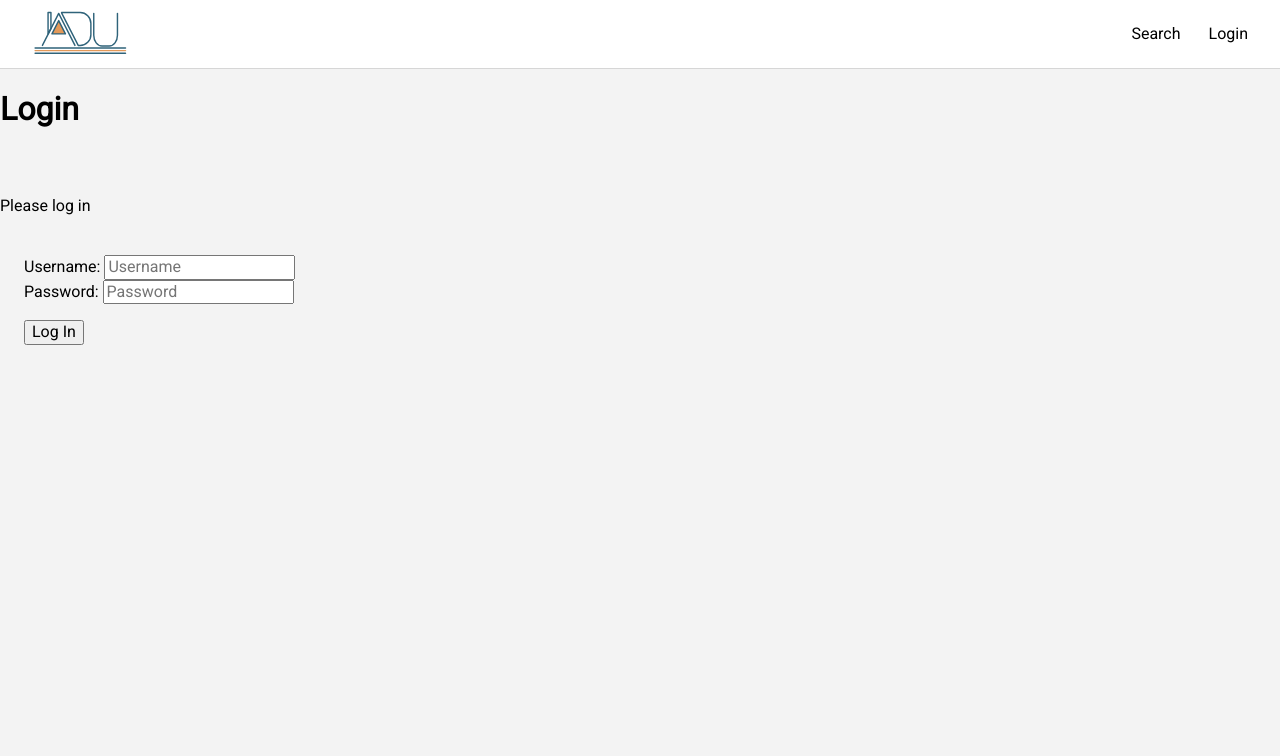
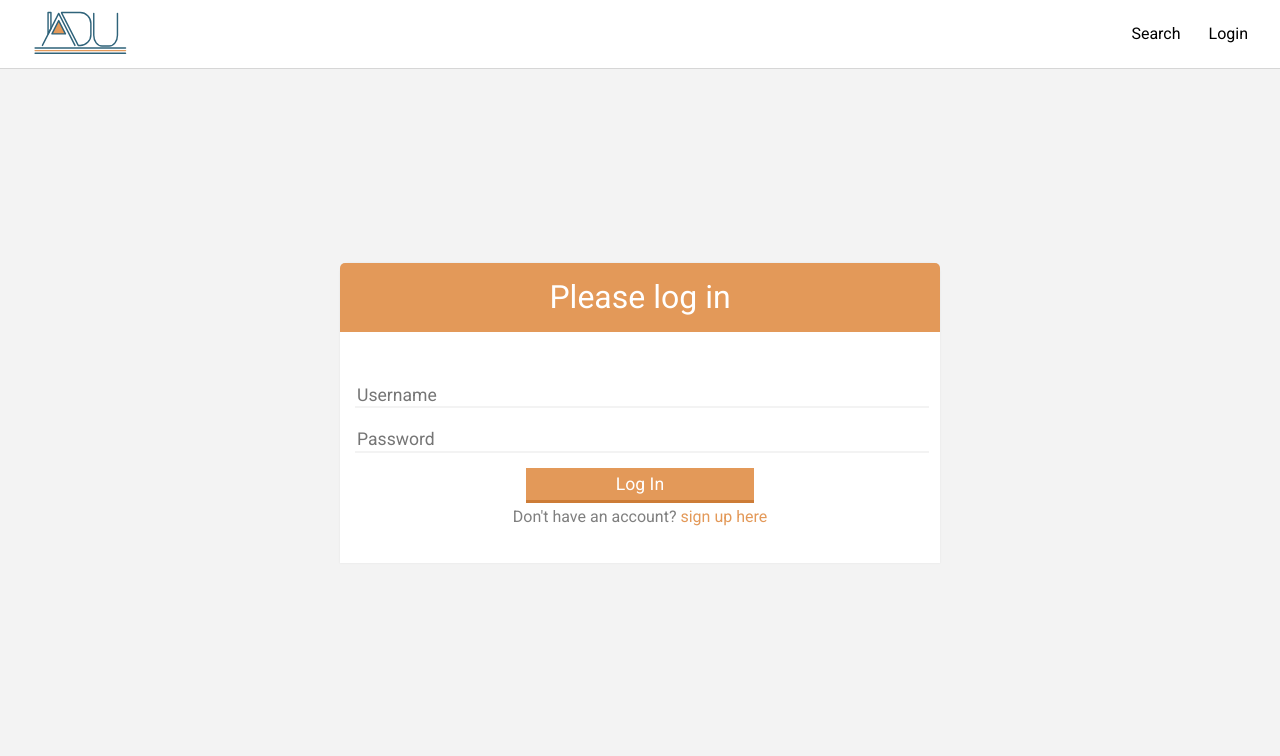
Before and after one commit to SeedyROM/adu-hack, a Django app: page /accounts/login in a window 1280 px wide. Shown: the top 756 px of the page. Run offline with Django 3.2, Linux system fonts and the light colour scheme.

Commit message:
login styled

```diff
--- a/client/static/css/style.css
+++ b/client/static/css/style.css
@@ -20,6 +20,61 @@ header, .reviews {
 a {
   text-decoration: none;
   color: #000; }
+
+input:focus {
+  outline: none; }
+
+input:-webkit-autofill {
+  -webkit-box-shadow: 0 0 0 30px white inset; }
+
+.center {
+  height: calc(100% - 7em);
+  display: flex;
+  justify-content: center;
+  align-items: center; }
+  .center span {
+    color: #7f7f7f; }
+    .center span a {
+      color: #e39959; }
+  .center form {
+    width: 95%;
+    margin: 0 auto; }
+    .center form input {
+      width: 100%;
+      margin: 10px 0;
+      border: 0;
+      font-size: 1.1em; }
+      .center form input:not([type=submit]) {
+        border-bottom: solid 2px #f3f3f3; }
+      .center form input.orangeBtn {
+        border-bottom: solid #cd7c37;
+        width: 40%;
+        margin: 5px auto; }
+  .center section {
+    max-width: 600px;
+    box-shadow: 0 0 2px #dfdfdf;
+    border-top-left-radius: 10px;
+    border-top-right-radius: 10px;
+    width: 50%;
+    margin: auto;
+    height: 30vh;
+    background: #fff;
+    min-height: 300px; }
+    .center section > div {
+      display: flex;
+      justify-content: center;
+      height: calc(100% - 4em);
+      align-items: center;
+      flex-direction: column; }
+  .center p {
+    margin: 0;
+    padding: 0.5em;
+    background: #e39959;
+    border-top-left-radius: 5px;
+    border-top-right-radius: 5px;
+    color: #fff;
+    font-size: 2em;
+    text-align: center; }
 
 nav {
   padding: 0.5em 2em;
--- a/templates/accounts/login.html
+++ b/templates/accounts/login.html
@@ -1,34 +1,31 @@
 {% extends 'base.html' %}
 
 {% block content %}
-    <h1>Login</h1>
 
-
-    <section class="works">
-        <div class="white">
-            <div class="artCont grey">
-                <p>Please log in</p>
-                <form method="POST" style="padding: 1.5em;" action="{% url 'accounts:login' %}"
+    <div class="center">
+        <section>
+            <p>Please log in</p>
+            <div>
+                <form method="POST" action="{% url 'accounts:login' %}"
                       class="pure-form pure-form-aligned">
                     {% csrf_token %}
                     <input type="hidden" name="next" value="{{ request.GET.next }}"/>
-                    <div class="pure-control-group">
-                        <label for="username">Username: </label>
-                        <input class="pure-input-1-2" id="username" type="text" name="username"
+                    <div>
+                        <input id="username" type="text" name="username"
                                placeholder="Username">
                     </div>
 
-                    <div class="pure-control-group" style="margin-bottom: 1em;">
-                        <label for="password">Password: </label>
-                        <input class="pure-input-1-2" id="password" type="password" name="password"
+                    <div>
+                        <input id="password" type="password" name="password"
                                placeholder="Password">
                     </div>
 
-                    <input class="orangeButton xlButton" type="submit" value="Log In">
+                    <input class="orangeBtn" type="submit" value="Log In">
                 </form>
 
+                <span>Don't have an account? <a href="#">sign up here</a></span>
             </div>
-        </div>
-    </section>
+        </section>
+    </div>
 
 {% endblock content %}
```
Also changed, not shown: other parts of client/static/css/style.css (+3 -0 lines), client/static/css/style.scss (+71 -0 lines), 1 other file.
